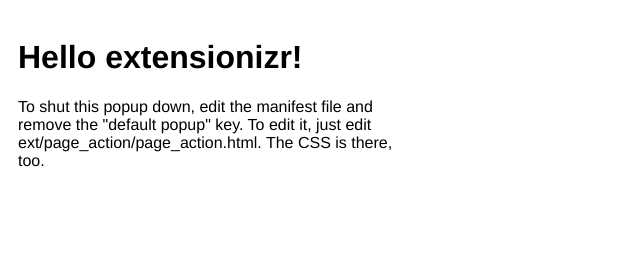
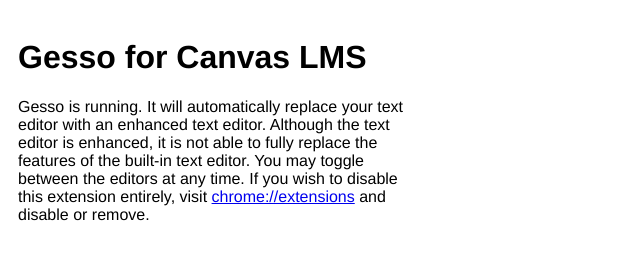
Before and after one commit to shawnr/gesso, a browser extension: page src/page_action/page_action.html in a window 1280 px wide. Shown: the whole page, without its empty margins (0-640 px from the left). Drawn offline with Linux system fonts and the light colour scheme.

Commit message:
Replaced icon, re-enabled page_action.html popup.
Change-Id: I6d48fd0243b2e387ef3cada9d13cb0be6306c955

```diff
--- a/src/page_action/page_action.html
+++ b/src/page_action/page_action.html
@@ -12,6 +12,6 @@
 </style>
 
 <div id="mainPopup">
-<h1>Hello extensionizr!</h1>
-<p>To shut this popup down, edit the manifest file and remove the "default popup" key. To edit it, just edit ext/page_action/page_action.html. The CSS is there, too.</p>
+<h1>Gesso for Canvas LMS</h1>
+<p>Gesso is running. It will automatically replace your text editor with an enhanced text editor. Although the text editor is enhanced, it is not able to fully replace the features of the built-in text editor. You may toggle between the editors at any time. If you wish to disable this extension entirely, visit <a href="chrome://extensions">chrome://extensions</a> and disable or remove.</p>
 </div>
```
Also changed, not shown: icons/AppIcon512x512.png (added), icons/AppIcon512x512@2x.png (added), icons/icon128.png, icons/icon16.png, icons/icon19.png, icons/icon48.png, manifest.json.
